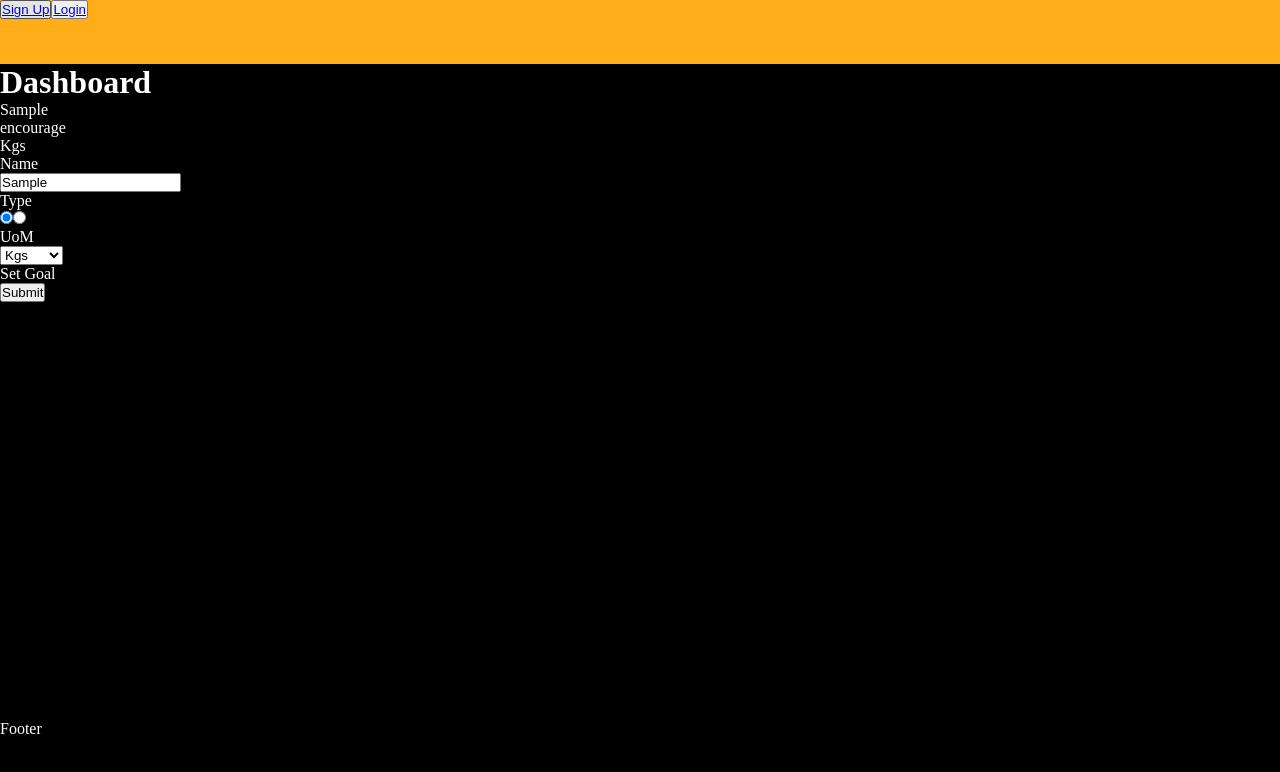
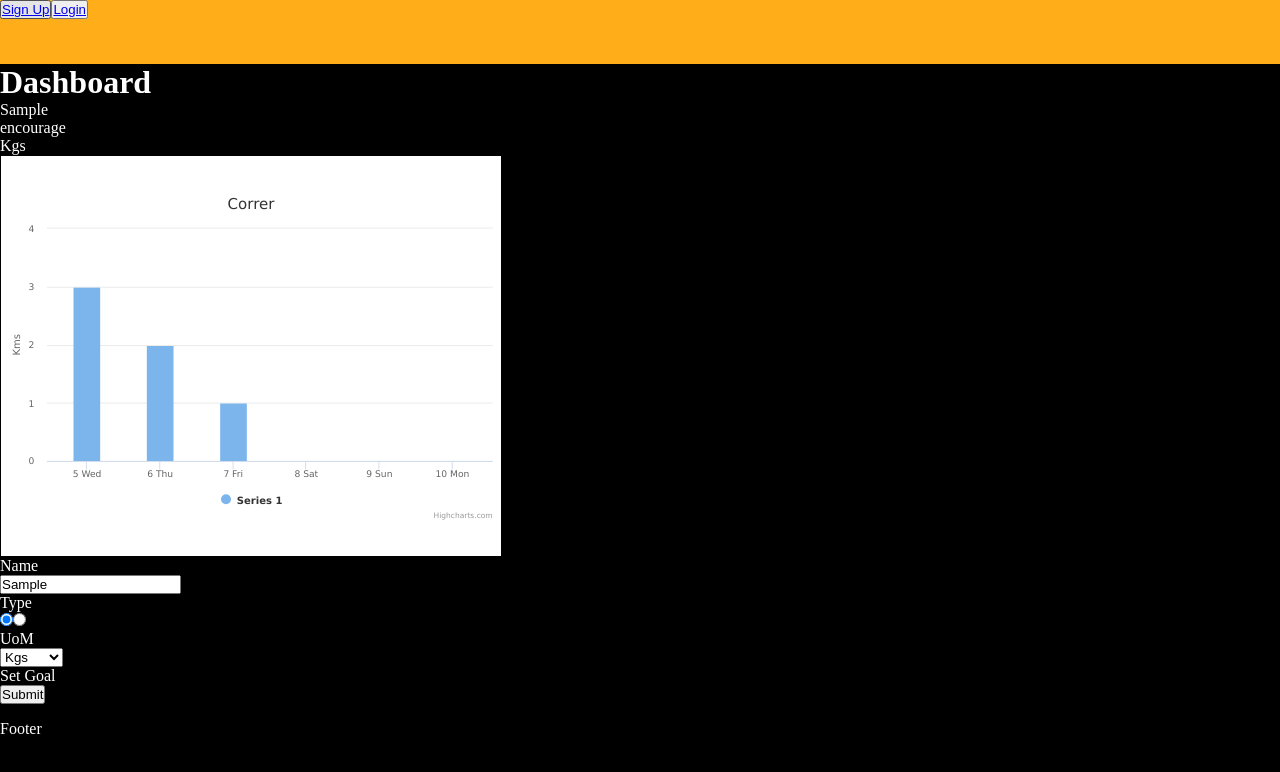
Before and after one commit to eloymazza/habyts, a React (Create React App) app: page /dashboard in a window 1280 px wide. Both pictures are taken after typing "Sample" into the empty fields and a click on the button "Submit". Shown: the top 772 px of the page. Built offline with nearby package versions, Linux system fonts and the light colour scheme.

Commit message:
Added Highcharts

```diff
--- a/package.json
+++ b/package.json
@@ -13,6 +13,8 @@
     "@types/react-dom": "^18.0.5",
     "firebase": "^9.8.2",
     "formik": "^2.2.9",
+    "highcharts": "^10.2.1",
+    "highcharts-react-official": "^3.1.0",
     "react": "^18.1.0",
     "react-dom": "^18.1.0",
     "react-redux": "^8.0.2",
--- a/src/features/habyts/Habyts.tsx
+++ b/src/features/habyts/HabytList.tsx
@@ -1,6 +1,7 @@
 import React from 'react';
 import { useAppSelector } from '../../App/hooks';
 import HabytForm from '../../components/forms/HabytForm/HabytForm';
+import HabytWidget from './HabytWidget';
 import { Habyt } from './habyt.types';
 import { selectHabyts } from './HabytSlice';
 
@@ -10,11 +11,7 @@ export default () => {
   return (
     <>
       {habyts.map((habyt: Habyt) => (
-        <div key={habyt.id}>
-          <div>{habyt.name}</div>
-          <div>{habyt.type}</div>
-          <div>{habyt.UoM}</div>
-        </div>
+        <HabytWidget key={habyt.id} data={habyt} />
       ))}
       <HabytForm />
     </>
--- /dev/null
+++ b/src/features/habyts/HabytWidget.tsx
@@ -0,0 +1,26 @@
+import React from 'react';
+import Highcharts from 'highcharts';
+import HighchartsReact from 'highcharts-react-official';
+import './drag.css';
+import { Habyt } from './habyt.types';
+import dataObj from './barChartExampleData';
+
+export default ({ data }: { data: Habyt }) => {
+  const { name, type, UoM } = data;
+
+  return (
+    <>
+      <div>{name}</div>
+      <div>{type}</div>
+      <div>{UoM}</div>
+      <div className="widget">
+        <HighchartsReact
+          highcharts={Highcharts}
+          options={dataObj}
+          allowChartUpdate
+          containerProps={{ style: { height: '100%' } }}
+        />
+      </div>
+    </>
+  );
+};
--- /dev/null
+++ b/src/features/habyts/barChartExampleData.js
@@ -0,0 +1,37 @@
+export default {
+  chart: {
+    type: 'column',
+  },
+  title: {
+    text: 'Correr',
+  },
+  yAxis: {
+    title: {
+      text: 'Kms',
+    },
+  },
+  plotOptions: {
+    column: {
+      pointPadding: 0.2,
+      borderWidth: 0,
+    },
+  },
+  xAxis: {
+    type: 'datetime',
+    dateTimeLabelFormats: {
+      day: '%e %a',
+    },
+  },
+  series: [
+    {
+      data: [
+        [Date.UTC(2022, 0, 5), 3],
+        [Date.UTC(2022, 0, 6), 2],
+        [Date.UTC(2022, 0, 7), 1],
+        [Date.UTC(2022, 0, 8), 0],
+        [Date.UTC(2022, 0, 9), 0],
+        [Date.UTC(2022, 0, 10), 0],
+      ],
+    },
+  ],
+};
--- /dev/null
+++ b/src/features/habyts/drag.css
@@ -0,0 +1,14 @@
+.widget {
+  border: 1px solid black;
+  background-color: rgb(255, 255, 255);
+  width: 500px;
+  height: 400px;
+  display: flex;
+  justify-content: center;
+  align-items: center;
+}
+
+.highcharts-root, .highcharts-container  {
+  width: 100% !important;
+  height: 100% !important;
+}
--- a/src/pages/dashboard/dashboard.tsx
+++ b/src/pages/dashboard/dashboard.tsx
@@ -1,11 +1,11 @@
 import React from 'react';
-import Habyts from '../../features/habyts/Habyts';
+import HabytList from '../../features/habyts/HabytList';
 
 const dashboard: React.FC = () => (
   <>
     <h1>Dashboard</h1>
     <div>
-      <Habyts />
+      <HabytList />
     </div>
   </>
 );
```
Also changed, not shown: 1 other file (tests, documents, lock files or other folders).
